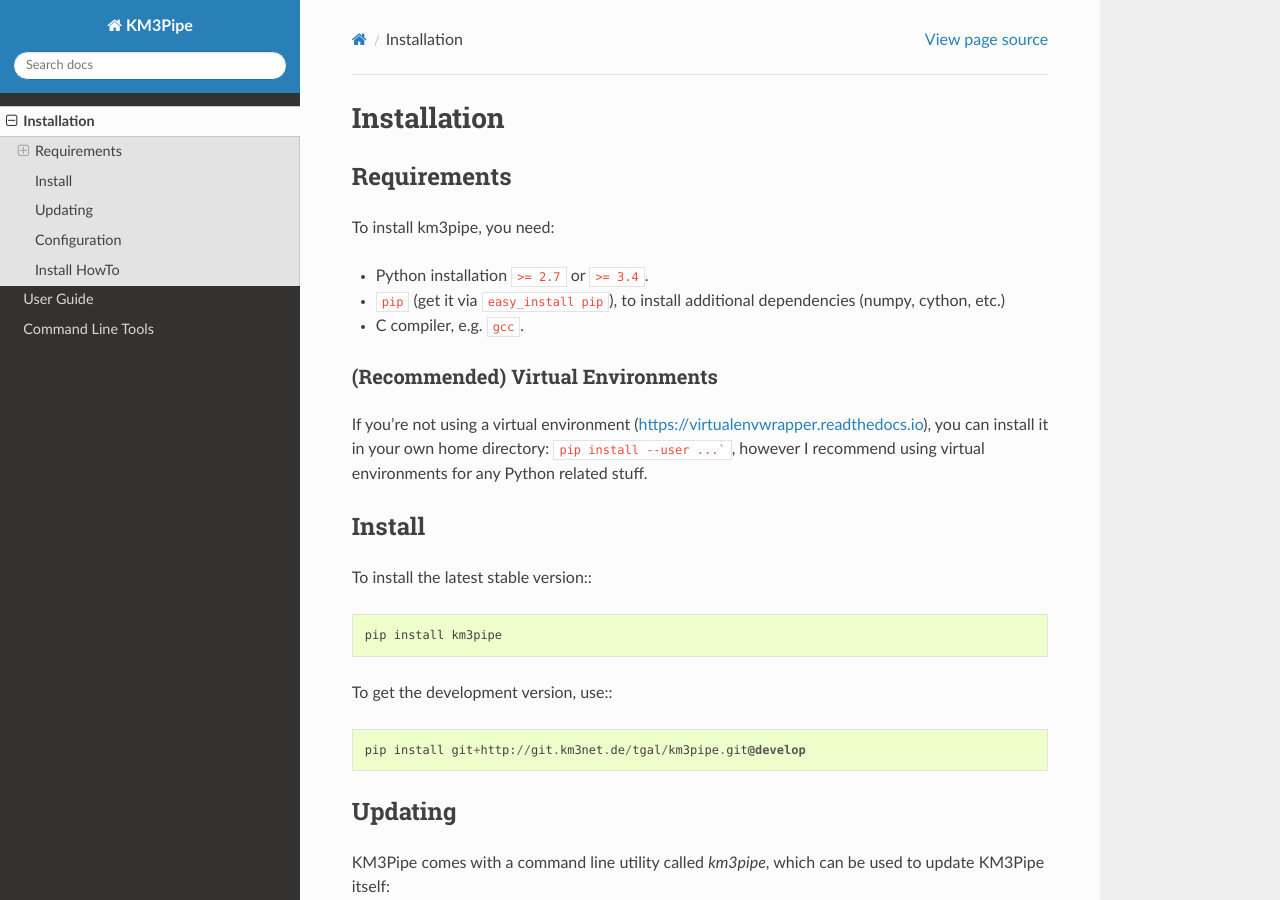
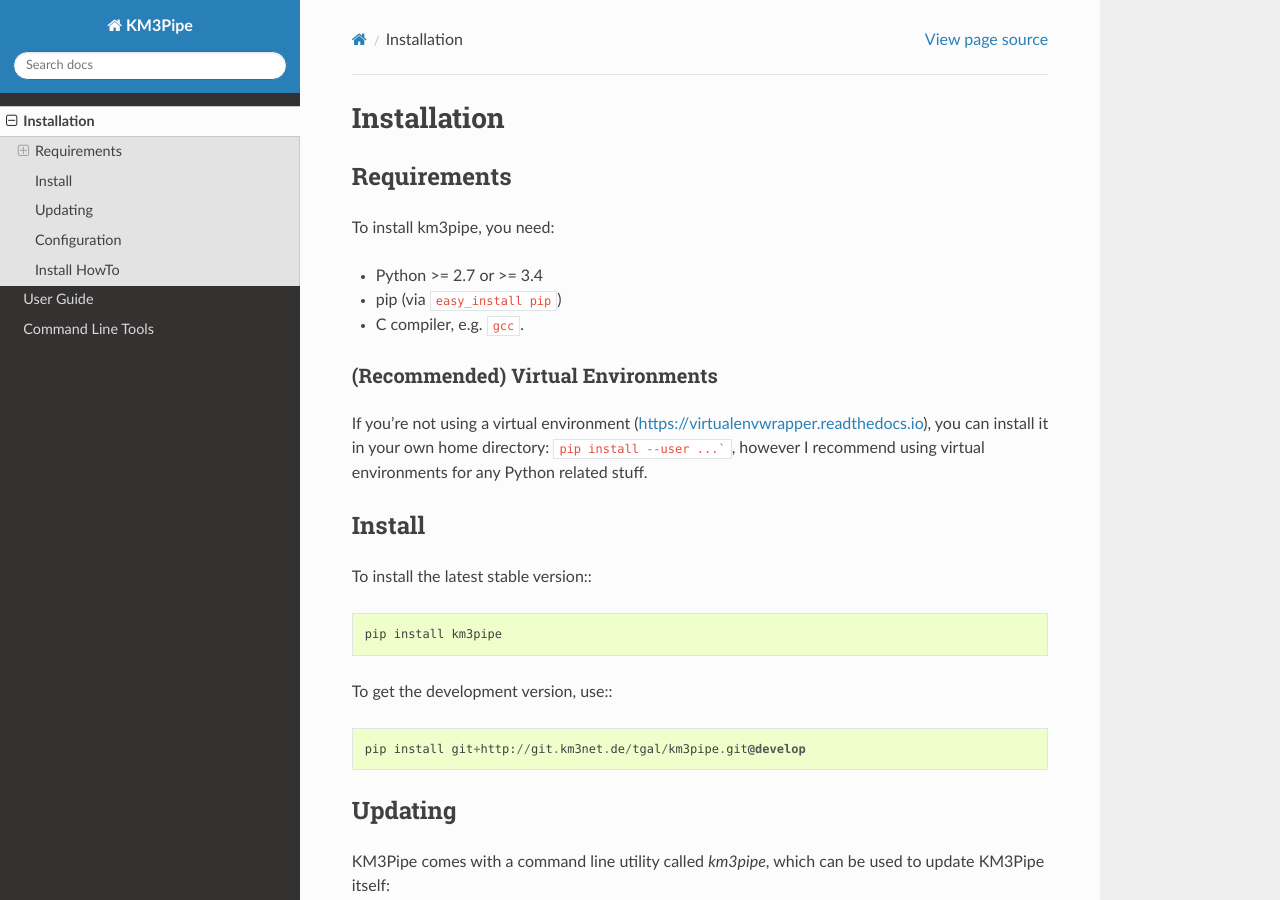
Before and after one commit to tamasgal/km3pipe, a Sphinx documentation site: the page built from docs/install.rst, in a window 1280 px wide and 900 px high. Built offline with Sphinx 7.4.7 and the Read the Docs theme 2.0.0, drawn with Linux system fonts in a browser that asks for light colours; formulas are drawn with MathJax 3; pages that are not in the unit, such as notebooks, are missing from menus; the version number could not be read and is left out.

Commit message:
simplify install

```diff
--- a/docs/install.rst
+++ b/docs/install.rst
@@ -6,9 +6,9 @@
 
 To install km3pipe, you need:
 
-- Python installation ``>= 2.7`` or ``>= 3.4``.
+- Python >= 2.7 or >= 3.4
 
-- ``pip`` (get it via ``easy_install pip``), to install additional dependencies (numpy, cython, etc.)
+- pip (via ``easy_install pip``)
 
 - C compiler, e.g. ``gcc``.
 
```
